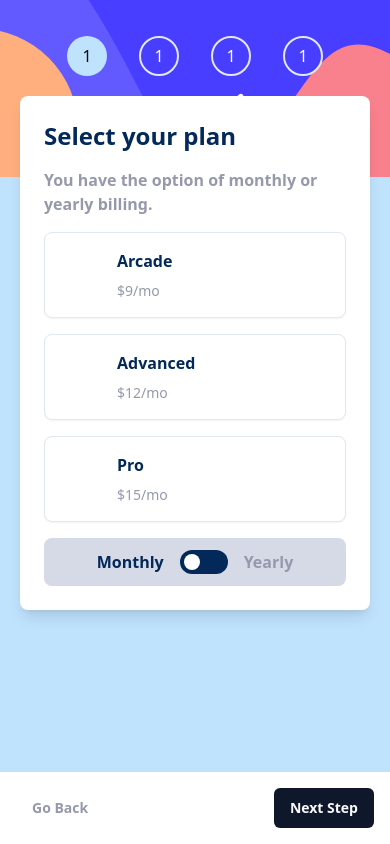
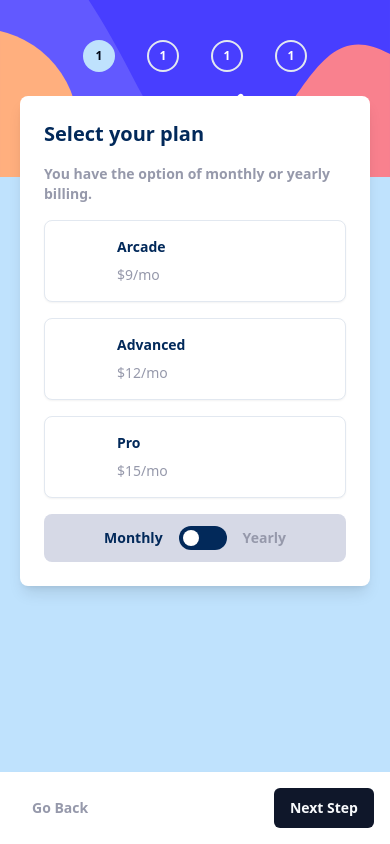
Before and after one commit to Joe-Mwangi/multi-step-form-main, a React (Vite) app: page / in a window 390 px wide. Built offline with nearby package versions, Linux system fonts and the light colour scheme.

Commit message:
mobile font

```diff
--- a/src/components/Button.tsx
+++ b/src/components/Button.tsx
@@ -15,12 +15,12 @@ export default StepsButton;
 export const SwitchBtn = () => {
   return (
     <div className="flex items-center gap-4 justify-center p-3 bg-light-gray rounded-lg ">
-      <p className="font-bold text-md text-marine-blue">Monthly</p>
+      <p className="font-bold text-sm md:text-md text-marine-blue">Monthly</p>
 
       <div className="flex cursor-pointer justify-start w-12 rounded-2xl p-1 bg-marine-blue">
         <div className="rounded-full w-4 h-4 bg-white"></div>
       </div>
-      <p className="font-bold text-md text-cool-gray">Yearly</p>
+      <p className="font-bold md:text-md text-sm text-cool-gray">Yearly</p>
     </div>
   );
 };
--- a/src/components/Card.tsx
+++ b/src/components/Card.tsx
@@ -15,7 +15,9 @@ const Card: React.FC<CardProps> = ({ title, price, icon, yearly }) => {
         className={`w-10 md:w-12 md:h-12 h-10 bg-[url('/images/${icon}')] bg-center bg-cover bg-no-repeat`}
       ></div>
       <div className="flex flex-col items-start gap-2">
-        <h2 className="font-bold text-md text-marine-blue">{title}</h2>
+        <h2 className="font-bold text-sm md:text-md text-marine-blue">
+          {title}
+        </h2>
         <p className="font-medium text-sm text-cool-gray">${price}/mo </p>
         {yearly && (
           <p className="font-bold text-xs text-marine-blue">2 months free</p>
--- a/src/components/steps/Step2.tsx
+++ b/src/components/steps/Step2.tsx
@@ -5,10 +5,10 @@ const Step2 = () => {
   return (
     <div className="absolute md:static top-24 inset-x-5  rounded-lg shadow-lg md:shadow-none md:rounded-none p-6 bg-white md:p-0">
       <div className="flex flex-col gap-4 ">
-        <h2 className="font-bold text-2xl text-marine-blue">
+        <h2 className="font-bold text-xl md:text-2xl text-marine-blue">
           Select your plan
         </h2>
-        <p className="font-bold text-md text-cool-gray">
+        <p className="font-bold text-sm md:text-md text-cool-gray">
           You have the option of monthly or yearly billing.
         </p>
         <PlanCards />
--- a/src/components/steps/index.tsx
+++ b/src/components/steps/index.tsx
@@ -20,10 +20,17 @@ const Step: React.FC<StepProps> = ({ title, step, current }) => {
       <div
         className={cn(
           current ? "bg-light-blue" : "border-2 ",
-          "rounded-full flex items-center justify-center w-10 h-10"
+          "rounded-full flex items-center justify-center w-8 h-8 md:w-10 md:h-10"
         )}
       >
-        <p className={cn(current ? "text-blue" : "text-white")}>{step}</p>
+        <p
+          className={cn(
+            current ? "text-blue" : "text-white",
+            "text-xs font-bold"
+          )}
+        >
+          {step}
+        </p>
       </div>
       <div className="hidden md:flex flex-col gap-1">
         <h2 className=" uppercase text-cool-gray text-md">Step {step}</h2>
```
